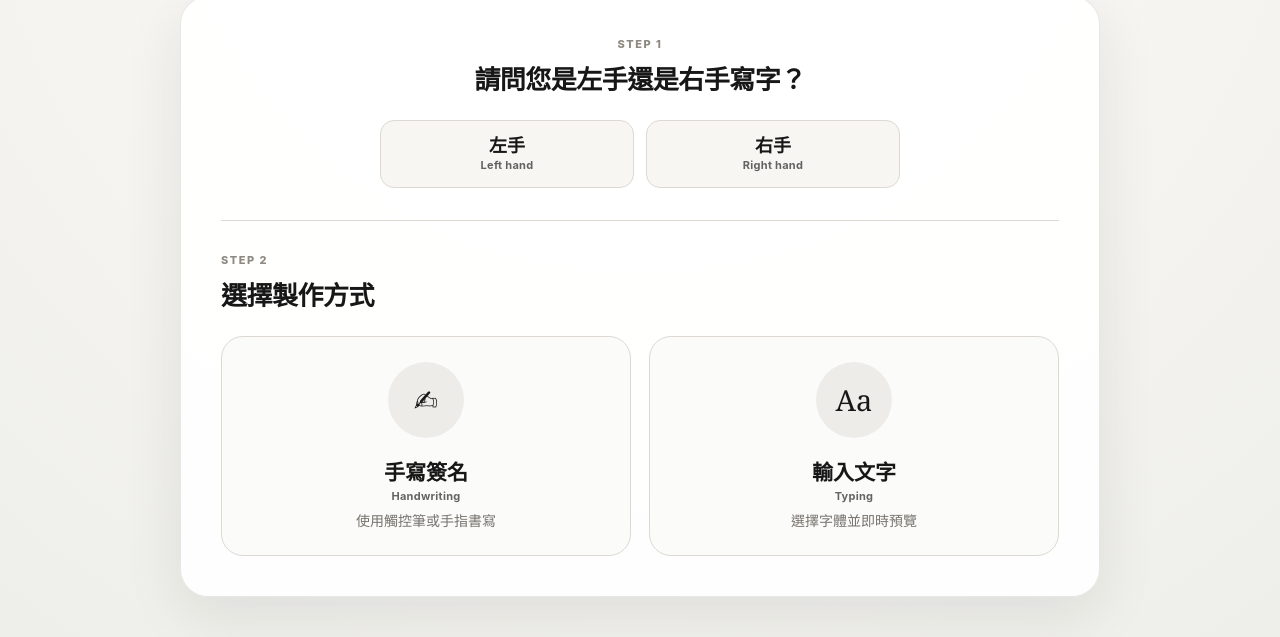
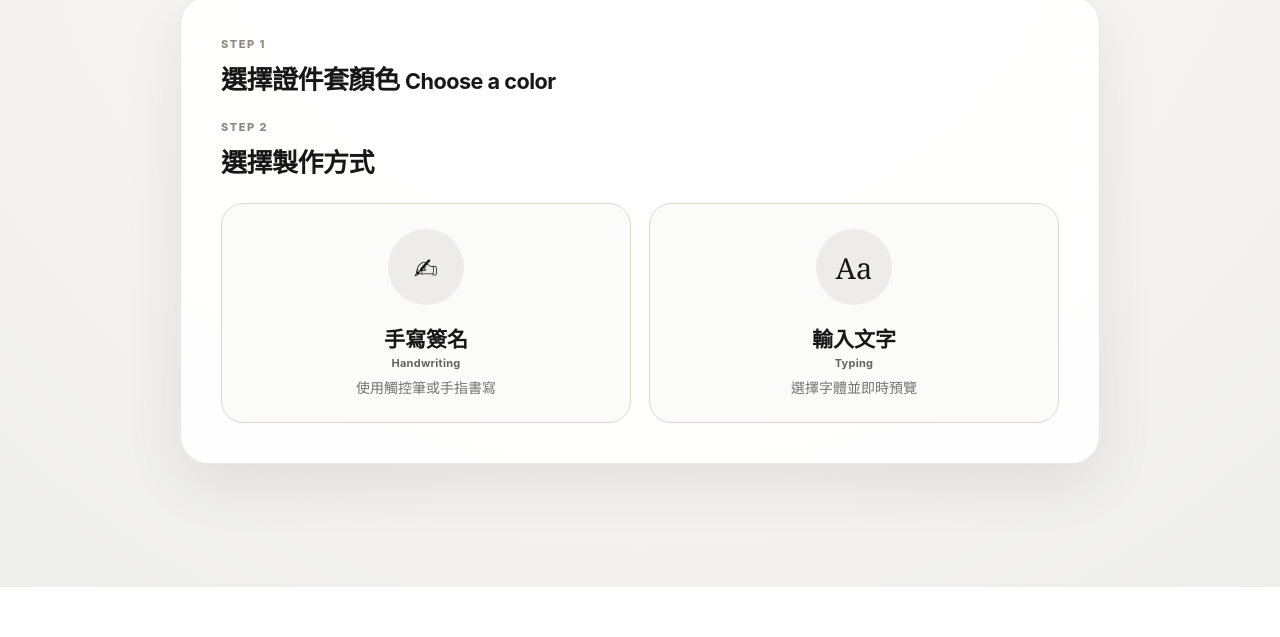
Before and after one commit to peysonltd-dot/newaicamera, a website: page public/index.html in a window 1280 px wide. Shown: the part 213-850 px from the top of the page. After the commit the page ends 800 px from the top, so only its background shows below. Drawn offline with Linux system fonts and the light colour scheme; no server answers.

Commit message:
Replace handedness with passholder color selection

```diff
--- a/public/index.html
+++ b/public/index.html
@@ -16,13 +16,10 @@
     </header>
 
     <section id="modeStep" class="panel step-panel">
-      <div class="handedness-section">
+      <div class="product-section">
         <div class="step-kicker">STEP 1</div>
-        <h2>請問您是左手還是右手寫字？</h2>
-        <div id="handednessChoices" class="handedness-grid">
-          <button class="handedness-button bilingual-button" type="button" data-handedness="left" aria-pressed="false"><span class="button-main">左手</span><small class="button-en">Left hand</small></button>
-          <button class="handedness-button bilingual-button" type="button" data-handedness="right" aria-pressed="false"><span class="button-main">右手</span><small class="button-en">Right hand</small></button>
-        </div>
+        <h2>選擇證件套顏色 <small class="section-en">Choose a color</small></h2>
+        <div id="productColorChoices" class="color-grid"></div>
       </div>
 
       <div class="mode-section">
```
